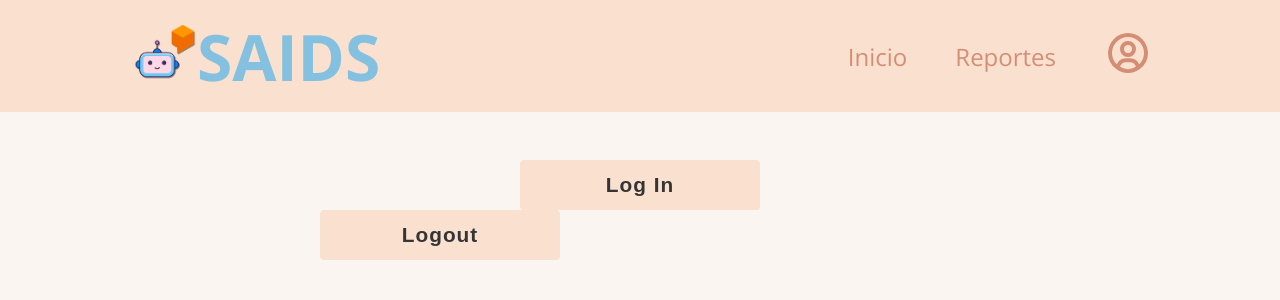
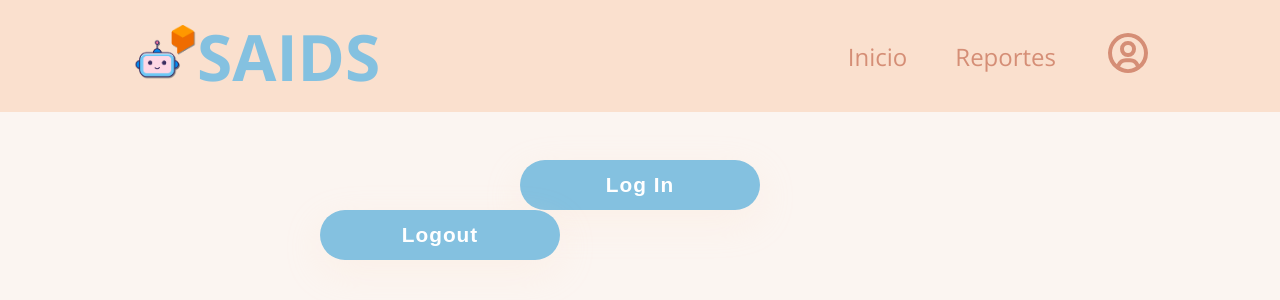
Before and after one commit to JafCas/SAIDS-Web-App, a React (Create React App) app: page /login in a window 1280 px wide. Shown: the top 300 px of the page. Built offline with nearby package versions, Linux system fonts and the light colour scheme.

Commit message:
SWA-001 Button customized

```diff
--- a/src/pages/modules/Inicio.module.css
+++ b/src/pages/modules/Inicio.module.css
@@ -17,7 +17,7 @@
     padding-left: 200px;
     padding-right: 200px;
     font-size: 3rem;
-    color: #2c9cd4;
+    color: rgb(36, 32, 32);
     font-weight: bold;
     font-family: 'Open Sans', 'sans-serif';
     text-align:end;
--- a/src/pages/userlogs/modules/button.module.css
+++ b/src/pages/userlogs/modules/button.module.css
@@ -24,16 +24,19 @@
   align-self: center;
   border: none;
   cursor: pointer;
-  /*box-shadow: 0 12px 35px 0 rgba(53, 165, 180, 0.25);*/
+  box-shadow: 0 12px 35px 0 rgba(255, 227, 207, 0.25);
   outline: 0;
   text-transform: capitalize;
-  background-color: #fae0ce;
-  color: rgb(53, 53, 53);
+  background-color: #84c1e0;
+  /*color: rgb(53, 53, 53);*/
   font-weight: bold;
   transition: transform 0.3s ease;
+  color: #fff;
+  border-radius: 2rem;
+  border-color: black;
 }
 
 .btn:hover {
   /*transform: translateY(-3px);*/
-  background-color: #f0d2bc;
+  background-color: #a3d0e6;
 }
```
